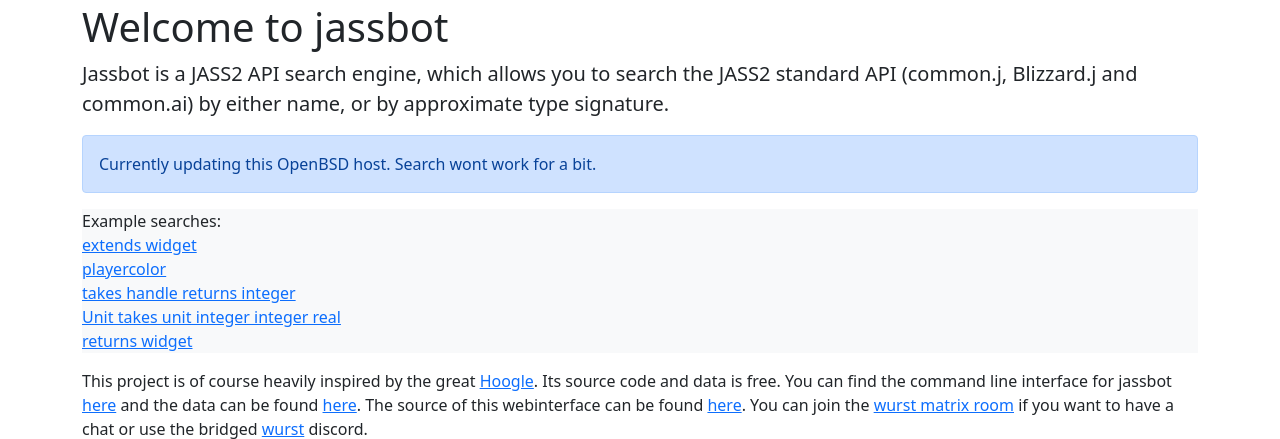
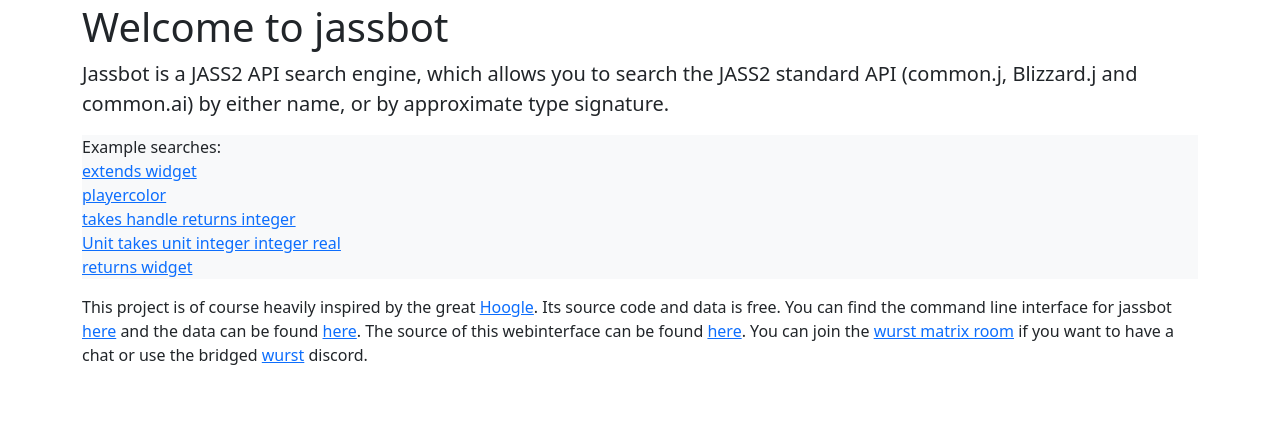
Before and after one commit to lep/jassbot-bp, a Flask app: page /jassbot/ in a window 1280 px wide. Shown: the part 51-490 px from the top of the page. Run offline with Flask 3, Linux system fonts and the light colour scheme; some libraries are stand-ins or nearby versions.

Commit message:
jassbot re-deployed

```diff
--- a/jassbot/templates/jassbot/index.html.j2
+++ b/jassbot/templates/jassbot/index.html.j2
@@ -33,10 +33,6 @@
 			the JASS2 standard API (common.j, Blizzard.j and common.ai) by either name, or by
 			approximate type signature.
 		    </p>
-				<p class="alert alert-primary">
-					<span>Currently updating this OpenBSD host. Search wont work for a bit.
-				</p>
-
 		    <p id="example" class="bg-light">
 			Example searches:
 			<br/>
--- a/pyproject.toml
+++ b/pyproject.toml
@@ -1,6 +1,6 @@
 [project]
 name = "jassbot-bp"
-version = "2.1.0"
+version = "2.1.1"
 dependencies = [
     "flask",
     "markdown",
```
